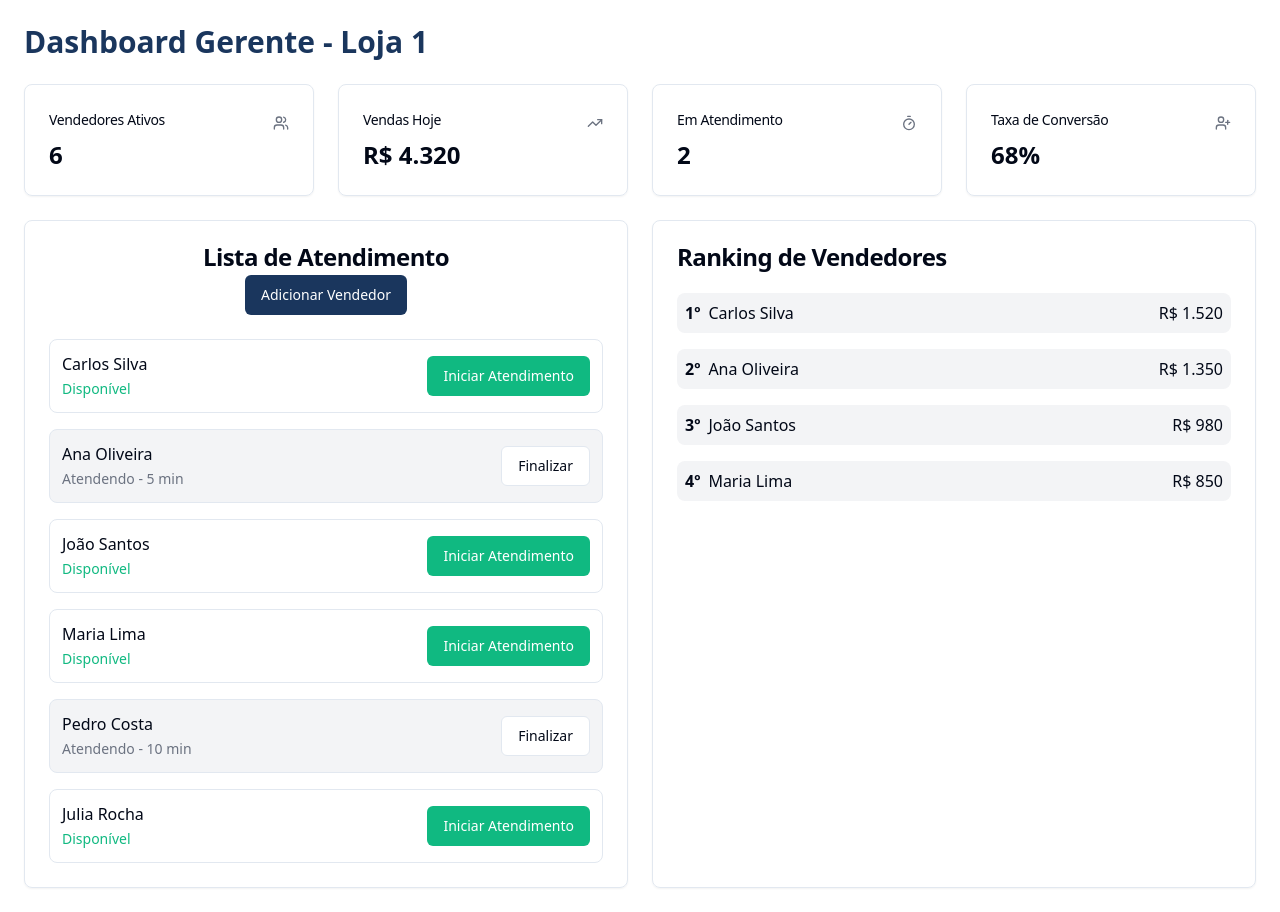
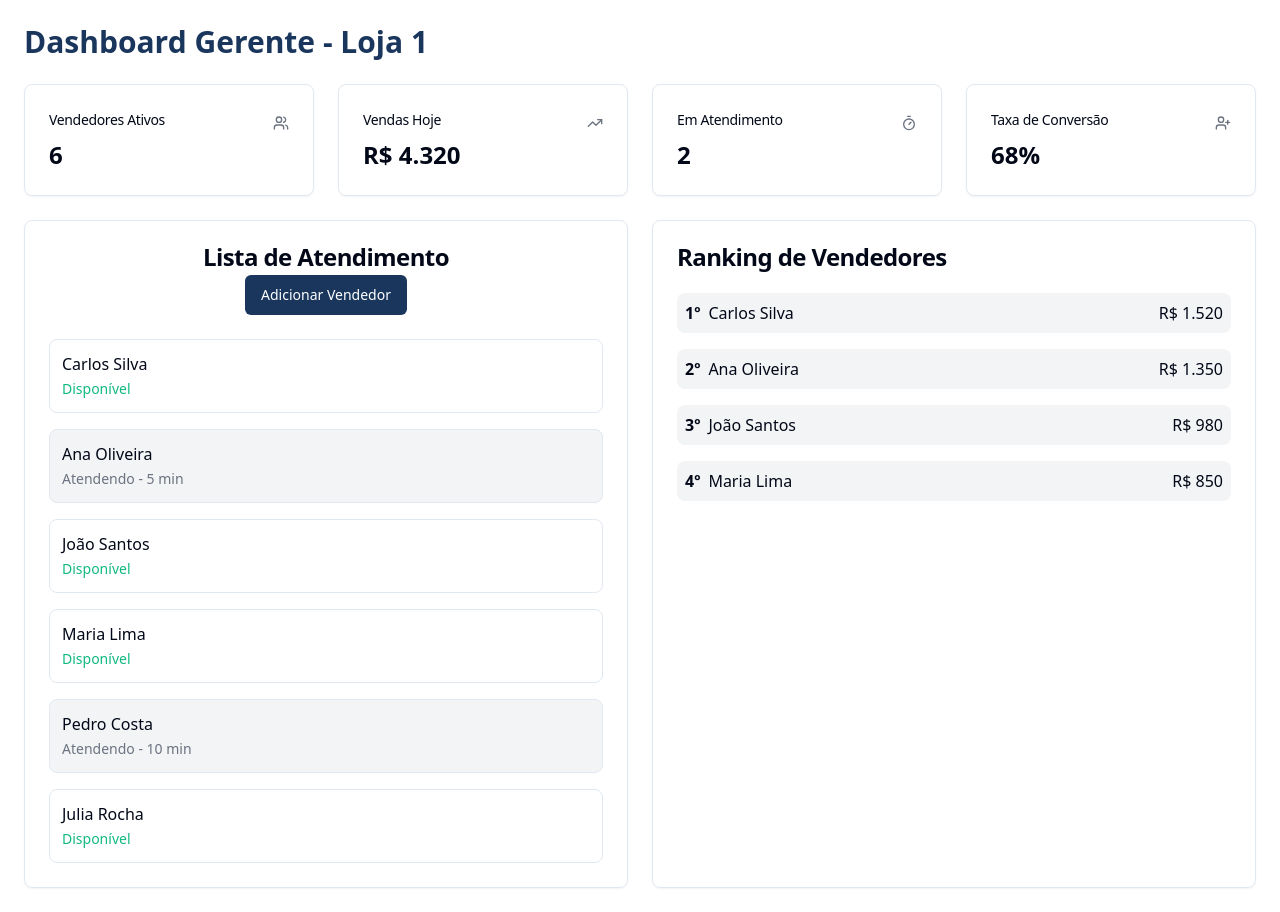
Before and after one commit to wandersonmk/attendant-rotary-manager, a React (Vite) app: page /manager in a window 1280 px wide. Built offline with nearby package versions, Linux system fonts and the light colour scheme.

Commit message:
Remove buttons from ManagerDashboard
Removed the "Iniciar Atendimento" and "Finalizar" buttons from the ManagerDashboard as these actions will be initiated by the vendor in the Atendimento Rotativo screen.
[skip gpt_engineer]

```diff
--- a/src/components/VendedorList.tsx
+++ b/src/components/VendedorList.tsx
@@ -1,4 +1,3 @@
-import { Button } from "@/components/ui/button";
 import { useState } from "react";
 
 interface Vendedor {
@@ -9,7 +8,7 @@ interface Vendedor {
 }
 
 export const VendedorList = () => {
-  const [vendedores, setVendedores] = useState<Vendedor[]>([
+  const [vendedores] = useState<Vendedor[]>([
     { id: 1, nome: "Carlos Silva", status: "disponível" },
     { id: 2, nome: "Ana Oliveira", status: "atendendo", tempoEspera: "5 min" },
     { id: 3, nome: "João Santos", status: "disponível" },
@@ -17,22 +16,6 @@ export const VendedorList = () => {
     { id: 5, nome: "Pedro Costa", status: "atendendo", tempoEspera: "10 min" },
     { id: 6, nome: "Julia Rocha", status: "disponível" },
   ]);
-
-  const handleStatusChange = (id: number) => {
-    setVendedores((prev) =>
-      prev.map((vendedor) => {
-        if (vendedor.id === id) {
-          const novoStatus = vendedor.status === "disponível" ? "atendendo" : "disponível";
-          return {
-            ...vendedor,
-            status: novoStatus,
-            tempoEspera: novoStatus === "atendendo" ? "0 min" : undefined,
-          };
-        }
-        return vendedor;
-      })
-    );
-  };
 
   return (
     <div className="space-y-4">
@@ -54,14 +37,6 @@ export const VendedorList = () => {
               {vendedor.tempoEspera && ` - ${vendedor.tempoEspera}`}
             </span>
           </div>
-          <div className="space-x-2">
-            <Button
-              variant={vendedor.status === "disponível" ? "secondary" : "outline"}
-              onClick={() => handleStatusChange(vendedor.id)}
-            >
-              {vendedor.status === "disponível" ? "Iniciar Atendimento" : "Finalizar"}
-            </Button>
-          </div>
         </div>
       ))}
     </div>
```
